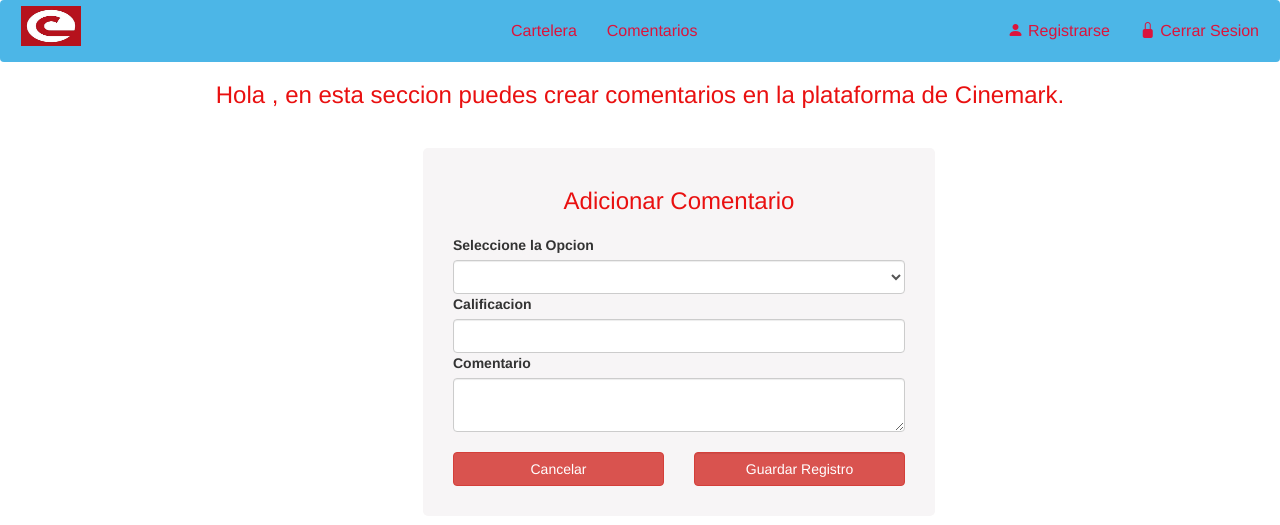
After one commit to hcadenac/misionTIC, a Flask app: page /addComen/ in a window 1280 px wide. The commit adds this page. Shown: the top 525 px of the page. Run offline with Flask 2, Linux system fonts and the light colour scheme; a user stored in the database is signed in; data comes from the database, SQL or seed files in the repository; both versions use the stored data as it was after the commit; lists and menus that the app fills with data are empty; some libraries are stand-ins or nearby versions.

Commit message:
proyecto entrega sprint4 version 2

```diff
--- a/app.py
+++ b/app.py
@@ -304,8 +304,6 @@ def ventas(id):
     conn.close()
     if request.method == 'GET':
         if current_user.is_authenticated:
-        #usuario = current_user.nombre
-        #print(current_user.id)
             venta = Ventas(id_usuario=current_user.id, id_pelicula=id, num_boletas = 1)
             db.session.add(venta)
             db.session.commit()
@@ -336,7 +334,6 @@ def comentario():
         listaC = (db.session.query(Usuarios.usuario, Comentarios.calificacion, Comentarios.comentario)
                 .filter(Usuarios.id == Comentarios.id_usuario)
                 .filter(Comentarios.id_pelicula == id).all())
-        #print(listaC)
         return render_template('formComentario.html', datos=datos, lista=listaC)
     else:
         return render_template('formComentario.html', datos=datos)
@@ -349,7 +346,6 @@ def gestionComentario():
         listaC = (db.session.query(Comentarios.id, Peliculas.titulo, Comentarios.calificacion, Comentarios.comentario)
                 .filter(Peliculas.id == Comentarios.id_pelicula)
                 .filter(Comentarios.id_usuario == user).all())
-        #print(listaC)
         return render_template('formAdminUser.html', lista=listaC)
 
 ######## Editar Comentarios ##########
@@ -359,9 +355,6 @@ def editComentario():
         my_data = Comentarios.query.get(request.form['id'])
         my_data.calificacion = request.form['calificacion']
         my_data.comentario = request.form['comentario']
-        print(request.form['id'])
-        print(my_data.calificacion)
-        print(my_data.comentario)
         db.session.commit()
         flash("Comentario Actalizado Con Exito")
         user = current_user.id
@@ -385,15 +378,28 @@ def borraComentario(id):
     return redirect(url_for('gestionComentario'))
 
 ########## Adicionar Comentarios ############
-@app.route('/addComentario/', methods = ['GET', 'POST'])
-def addComentario():
-    dato = 11
-    listaP = (db.session.query(Peliculas.titulo)
-                .filter(Peliculas.id == Ventas.id_pelicula)
-                .filter(Ventas.id_usuario == dato).all())
-    print('Gonorrea')
-    print(listaP)
-    return redirect(url_for('gestionComentario'))
+@app.route('/addComen/', methods = ['GET', 'POST'])
+def addComen():
+    form = addForm()
+    if request.method == 'GET':
+        print("gonorrea")
+        user = current_user.id
+        print(user)
+        listaP = (db.session.query(Peliculas.titulo)
+                 .filter(Peliculas.id == Ventas.id_pelicula)
+                 .filter(Ventas.id_usuario == user).all())
+        lista =[]
+        for l in listaP:
+            lista.append(l[0])
+            form.opcion.choices = [(row, row) for row in lista]
+        return render_template('formAddCom.html', form=form)
+    else:
+        peli= db.session.query(Peliculas.id).filter(Peliculas.titulo == request.form['opcion'])
+        mycomentario = Comentarios(id_usuario=current_user.id, id_pelicula= peli, calificacion=form.calificacion.data, comentario=form.comentario.data)
+        db.session.add(mycomentario)
+        db.session.commit()
+        flash("Comentario Adicionado con Exito")
+        return redirect(url_for('gestionComentario'))
 
 ##### funcion user loader######
 @login_manager.user_loader
--- a/forms.py
+++ b/forms.py
@@ -30,6 +30,10 @@ class addForm(FlaskForm):
     estado = StringField('Estado',validators=[DataRequired(message='Debe ingresar el estado')])
     resena = TextAreaField('Reseña',validators=[DataRequired(message='Debe ingresar la reseña')])
 
+    opcion = SelectField('Seleccione la Opcion', choices=[])
+    calificacion = IntegerField('Calificacion', validators=[DataRequired()])
+    comentario = TextAreaField('Comentario',validators=[DataRequired(message='Debe ingresar Comentario')])
+
     dia = StringField('Dia',validators=[DataRequired(message='Debe ingresar el dia')])
     hora_funcion = StringField('Hora de la Funcion',validators=[DataRequired(message='Debe ingresar la hora')])
 
--- /dev/null
+++ b/templates/formAddCom.html
@@ -0,0 +1,38 @@
+{% extends 'formBase.html' %}
+{% block contenido %}
+
+<h3 style="text-align: center; color: rgb(233, 16, 16);">Hola , en esta seccion puedes crear comentarios en la plataforma de Cinemark.</h3>
+<div class="contenedor-l" Style="width: 40%; margin-left: 423px;">
+  <h3 style="text-align: center; color: rgb(233, 16, 16);">Adicionar Comentario</h3>
+  <form id= "form-row" action="" method="post" novalidate>
+  {{ form.hidden_tag() }}
+    <div class="mb-7">
+      {{ form.opcion.label }}
+      {{ form.opcion(class='form-control') }}
+      <div class=div class="mb-7">
+        {{ form.calificacion.label }}
+        {{ form.calificacion(class='form-control') }}
+      </div>
+    </div>
+    <div class="mb-7">
+      {{ form.comentario.label }}
+      {{ form.comentario(class='form-control') }}
+    </div>
+   <br>
+    <div class="row" style="display: flex; justify-content: center;">
+      <div class="col-sm-6" >
+        <a href="/addComen/" class=" btn btn-danger" style="display: block;">Cancelar</a>
+      </div>
+      <div class="col-sm-6" >
+        {{ form.submit(class='form-control btn btn-danger') }}
+      </div>
+    </div>
+    <!-- <div class="grupo">
+      {% if mensaje %}
+          {{mensaje}}
+      {% endif %}
+    </div> -->
+  </form>
+
+</div>
+{% endblock %}
```
Also changed, not shown: templates/formAdd.html (+14 -4 lines), templates/formAdminUser.html (+4 -41 lines), cinema.db.
